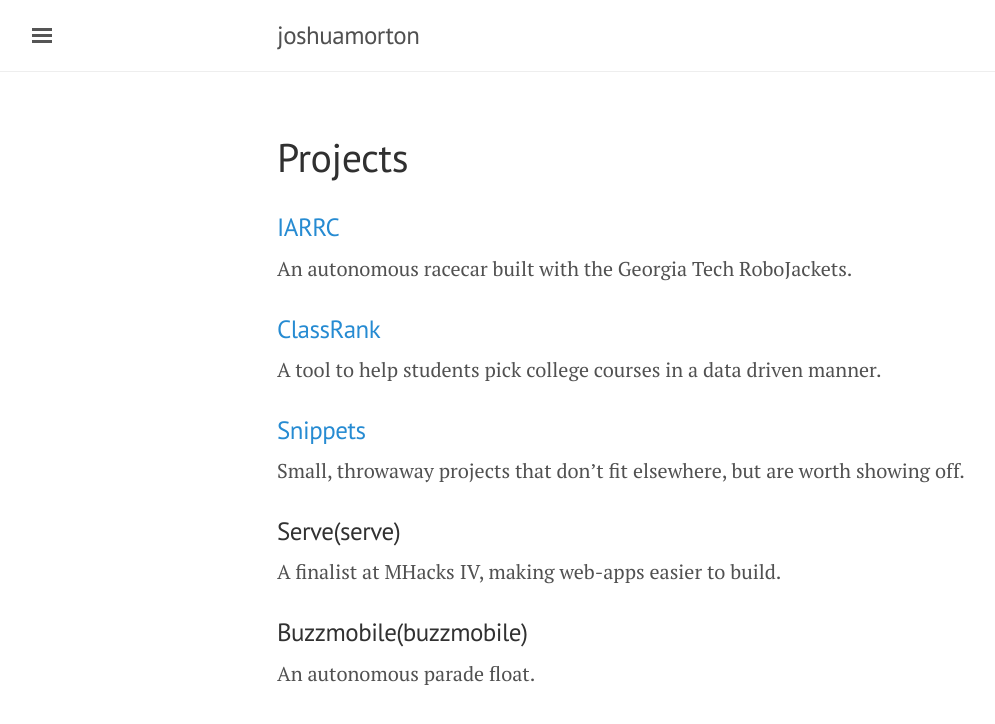
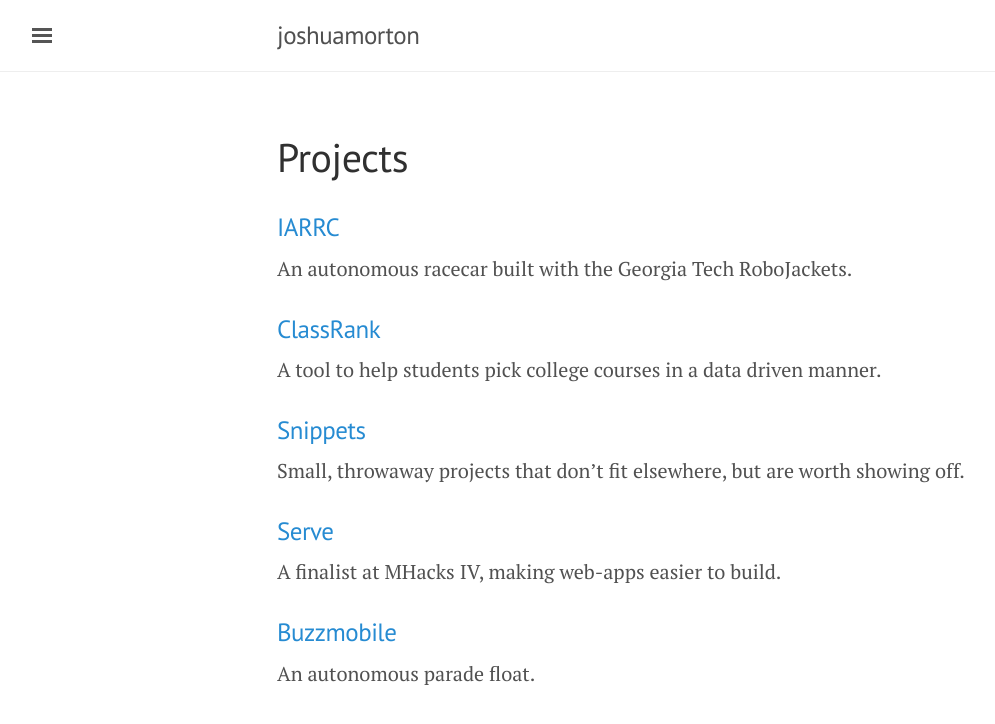
Before and after one commit to joshuamorton/joshuamorton.github.com, a Jekyll site: the page built from projects/index.md, in a window 1280 px wide. Shown: the top 724 px of the page, without its empty margins (3-998 px from the left). Built offline with Jekyll 4.4.1, drawn with Linux system fonts in a browser that asks for light colours.

Commit message:
Fixed formatting

```diff
--- a/projects/index.md
+++ b/projects/index.md
@@ -17,10 +17,10 @@
 
 Small, throwaway projects that don't fit elsewhere, but are worth showing off.
 
-### Serve(serve)
+### [Serve](serve)
 
 A finalist at MHacks IV, making web-apps easier to build.
 
-### Buzzmobile(buzzmobile)
+### [Buzzmobile](buzzmobile)
 
 An autonomous parade float.
```
